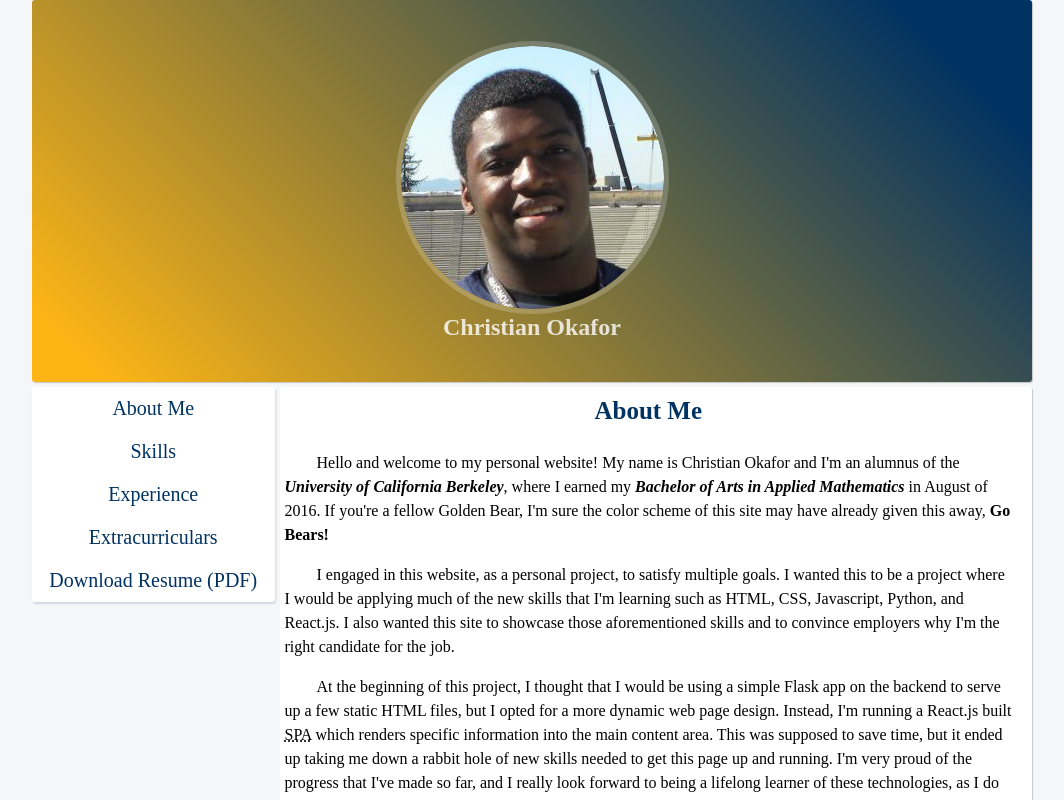
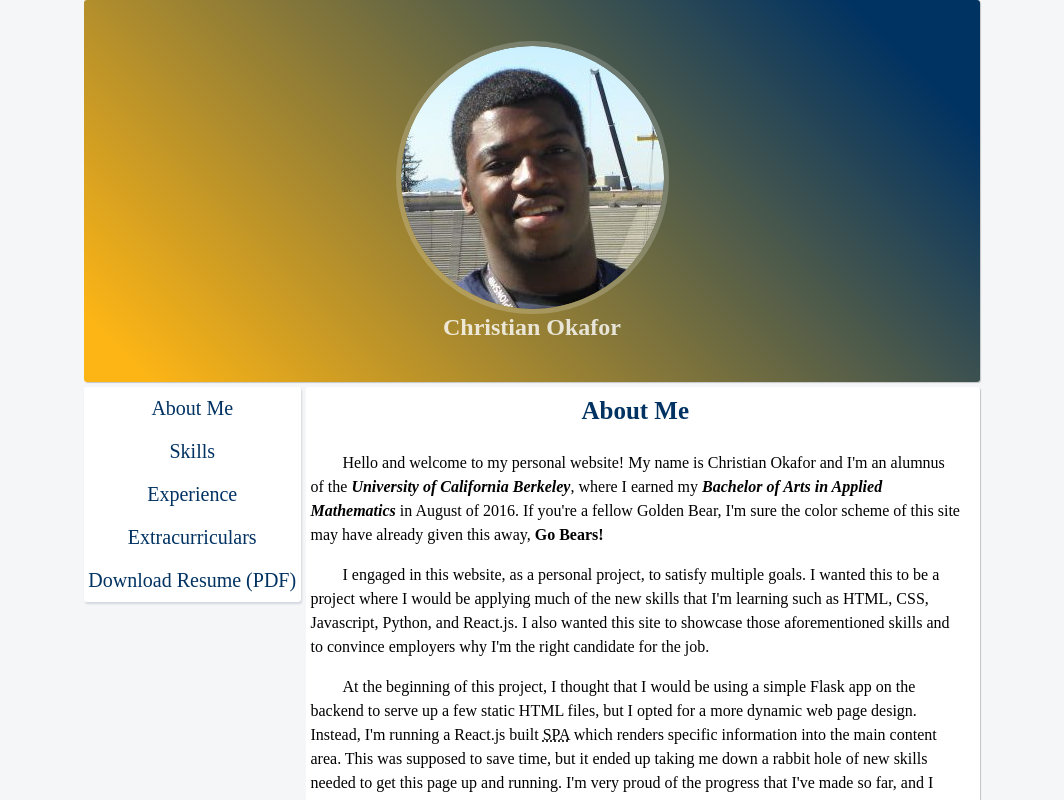
Before and after one commit to christian-okafor/personal-website, a React (Create React App) app: page / in a window 1280 px wide. Shown: the top 800 px of the page, without its empty margins (108-1172 px from the left). Built offline with nearby package versions, Linux system fonts and the light colour scheme; a web font is replaced by a local one.

Commit message:
Minor change to body width

```diff
--- a/public/App.css
+++ b/public/App.css
@@ -11,7 +11,7 @@ html {
 }
 body {
   background-color: rgba(0,0,0,0);
-  width: 1000px;
+  width: 70%;
   padding: 0;
   margin: 0;
   border-radius: 3px;
--- a/src/App.css
+++ b/src/App.css
@@ -11,7 +11,7 @@ html {
 }
 body {
   background-color: rgba(0,0,0,0);
-  width: 1000px;
+  width: 70%;
   padding: 0;
   margin: 0;
   border-radius: 3px;
```
